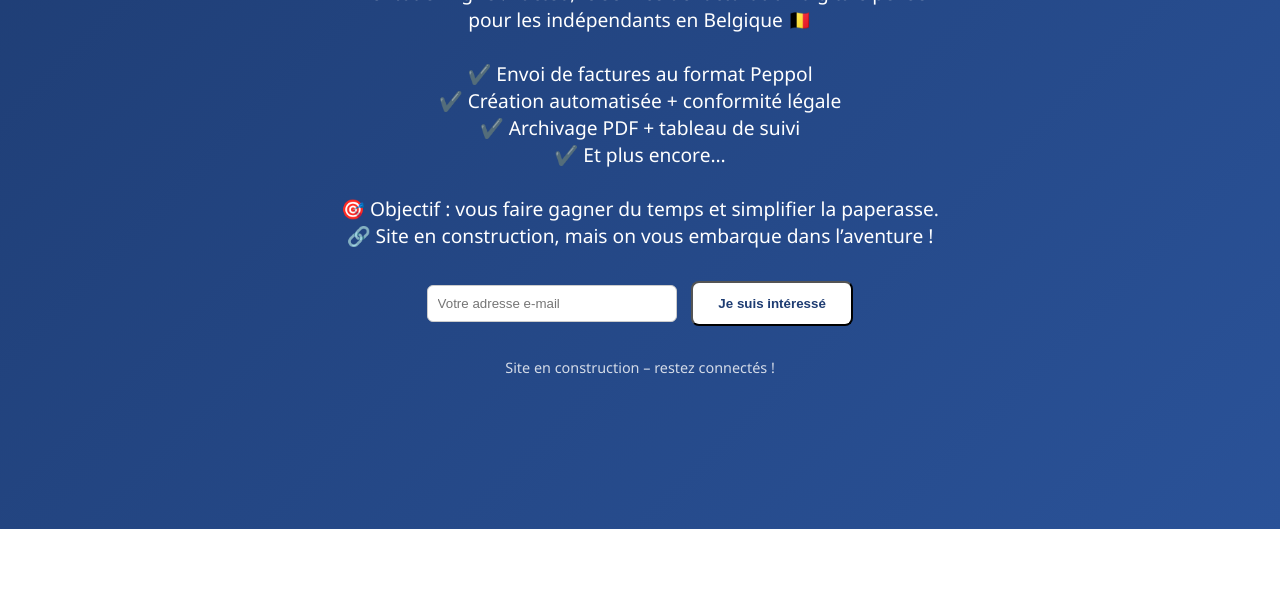
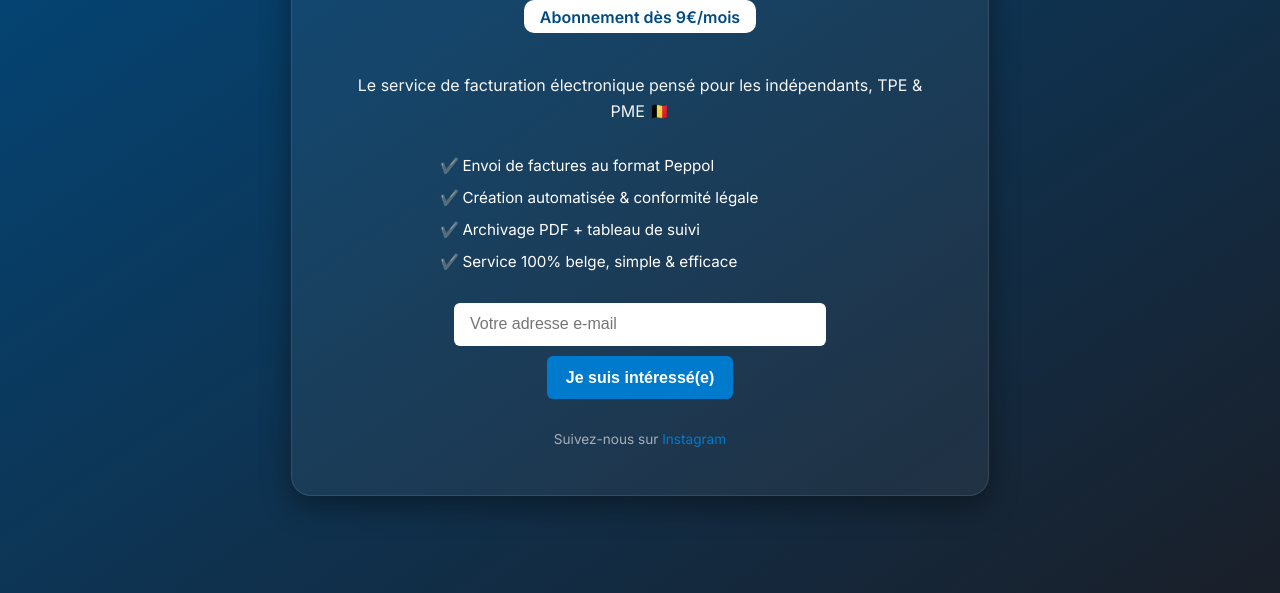
Before and after one commit to JeremyFrancq/facteo-coming-soon, a plain HTML site: page index.html in a window 1280 px wide. Shown: the part 271-864 px from the top of the page. Before the commit the page ends 800 px from the top, so only its background shows below. Drawn offline with Linux system fonts and the light colour scheme.

Commit message:
Add files via upload

```diff
--- a/index.html
+++ b/index.html
@@ -4,41 +4,177 @@
   <meta charset="UTF-8" />
   <meta name="viewport" content="width=device-width, initial-scale=1.0" />
   <title>Facteo – Bientôt disponible</title>
-  <link rel="stylesheet" href="style.css" />
+  <link rel="preconnect" href="https://fonts.googleapis.com">
+  <link href="https://fonts.googleapis.com/css2?family=Inter:wght@400;600;700&display=swap" rel="stylesheet">
+  <style>
+    :root {
+      --bleu-clair: #007ACC;
+      --bleu-fonce: #004A80;
+      --text-blanc: #ffffff;
+      --gris-clair: #f5f5f5;
+    }
+
+    body {
+      margin: 0;
+      padding: 0;
+      font-family: 'Inter', sans-serif;
+      background: linear-gradient(to bottom right, var(--bleu-fonce), #1a1f29);
+      color: var(--text-blanc);
+      display: flex;
+      justify-content: center;
+      align-items: center;
+      min-height: 100vh;
+      padding: 2rem;
+    }
+
+    .container {
+      background-color: rgba(255, 255, 255, 0.05);
+      border: 1px solid rgba(255, 255, 255, 0.1);
+      border-radius: 20px;
+      padding: 3rem;
+      max-width: 600px;
+      width: 100%;
+      text-align: center;
+      box-shadow: 0 10px 30px rgba(0, 0, 0, 0.4);
+    }
+
+    .logo {
+      width: 100px;
+      margin-bottom: 1.5rem;
+    }
+
+    h1 {
+      font-size: 2.2rem;
+      font-weight: 700;
+      margin-bottom: 0.5rem;
+    }
+
+    .prix {
+      margin: 0.5rem auto 1.5rem;
+      display: inline-block;
+      background: white;
+      color: var(--bleu-fonce);
+      font-weight: 600;
+      padding: 0.4rem 1rem;
+      border-radius: 10px;
+      font-size: 1rem;
+    }
+
+    .subtitle {
+      font-size: 1rem;
+      opacity: 0.95;
+      line-height: 1.6;
+      margin-bottom: 2rem;
+    }
+
+    ul.features {
+      text-align: left;
+      margin: 0 auto 2rem;
+      max-width: 400px;
+      padding: 0;
+      list-style: none;
+    }
+
+    ul.features li {
+      margin-bottom: 0.8rem;
+      font-size: 0.95rem;
+      position: relative;
+      padding-left: 1.4rem;
+    }
+
+    ul.features li::before {
+      content: "✔️";
+      position: absolute;
+      left: 0;
+      color: var(--bleu-clair);
+    }
+
+    form {
+      display: flex;
+      flex-direction: column;
+      align-items: center;
+      gap: 0.6rem;
+    }
+
+    input[type="email"] {
+      padding: 0.8rem 1rem;
+      border-radius: 6px;
+      border: none;
+      font-size: 1rem;
+      width: 100%;
+      max-width: 340px;
+    }
+
+    button {
+      background-color: var(--bleu-clair);
+      color: white;
+      font-weight: 600;
+      font-size: 1rem;
+      padding: 0.8rem 1.2rem;
+      border: none;
+      border-radius: 6px;
+      cursor: pointer;
+      transition: background 0.3s ease;
+    }
+
+    button:hover {
+      background-color: var(--bleu-fonce);
+    }
+
+    .footer {
+      margin-top: 2rem;
+      font-size: 0.85rem;
+      color: rgba(255,255,255,0.6);
+    }
+
+    .footer a {
+      color: var(--bleu-clair);
+      text-decoration: none;
+    }
+
+    @media (max-width: 500px) {
+      h1 {
+        font-size: 1.8rem;
+      }
+
+      .container {
+        padding: 2rem;
+      }
+
+      .subtitle {
+        font-size: 0.95rem;
+      }
+    }
+  </style>
 </head>
 <body>
   <div class="container">
-    <h1>🚀 Facteo arrive bientôt</h1>
+    <img src="logo-facteo.jpeg" alt="Logo Facteo" class="logo" />
+    <h1>Facteo arrive bientôt</h1>
+    <div class="prix">Abonnement dès 9€/mois</div>
 
-    <!-- Nouveau texte marketing -->
     <p class="subtitle">
-      🛠️ Le chantier a commencé…<br />
-      Bientôt en ligne : Facteo, le service de facturation digitale pensé pour les indépendants en Belgique 🇧🇪
-      <br /><br />
-      ✔️ Envoi de factures au format Peppol<br />
-      ✔️ Création automatisée + conformité légale<br />
-      ✔️ Archivage PDF + tableau de suivi<br />
-      ✔️ Et plus encore…<br /><br />
-      🎯 Objectif : vous faire gagner du temps et simplifier la paperasse.<br />
-      🔗 Site en construction, mais on vous embarque dans l’aventure !
+      Le service de facturation électronique pensé pour les indépendants, TPE & PME 🇧🇪
     </p>
 
-    <!-- Formulaire email -->
-    <form action="https://formsubmit.co/facteo.contact@gmail.com" method="POST" style="margin-top: 20px;">
-      <input
-        type="email"
-        name="email"
-        placeholder="Votre adresse e-mail"
-        required
-        style="padding: 10px; border-radius: 6px; border: 1px solid #ccc; width: 250px;"
-      >
-      <input type="hidden" name="_subject" value="Nouvelle demande via Facteo">
+    <ul class="features">
+      <li>Envoi de factures au format Peppol</li>
+      <li>Création automatisée & conformité légale</li>
+      <li>Archivage PDF + tableau de suivi</li>
+      <li>Service 100% belge, simple & efficace</li>
+    </ul>
+
+    <form action="https://formsubmit.co/facteo.contact@gmail.com" method="POST">
+      <input type="email" name="email" placeholder="Votre adresse e-mail" required />
+      <input type="hidden" name="_subject" value="Nouvelle inscription à Facteo">
       <input type="hidden" name="_captcha" value="false">
       <input type="hidden" name="_next" value="https://facteo.be/merci.html">
-      <button type="submit" class="btn" style="margin-left: 10px;">Je suis intéressé</button>
+      <button type="submit">Je suis intéressé(e)</button>
     </form>
 
-    <p class="info">Site en construction – restez connectés !</p>
+    <div class="footer">
+      Suivez-nous sur <a href="https://www.instagram.com/facteo.be/" target="_blank">Instagram</a>
+    </div>
   </div>
 </body>
 </html>
```
Also changed, not shown: merci.html (+63 -19 lines).
